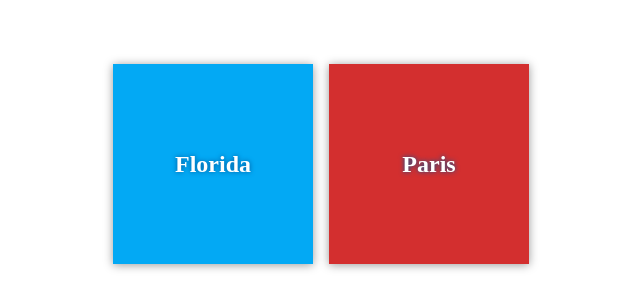
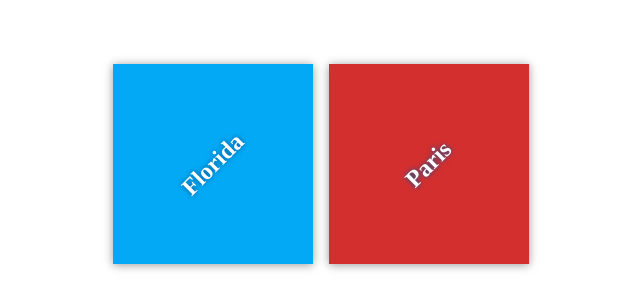
Before and after one commit to jlamoreaux/my-travel-plans, a plain HTML site: page index.html in a window 1280 px wide. Shown: the part 236-544 px from the top of the page, without its empty margins (319-959 px from the left). Drawn offline with Linux system fonts and the light colour scheme; files that its build step writes are made by us from their sources.

Commit message:
Add animation to destination headings

```diff
--- a/app.css
+++ b/app.css
@@ -40,10 +40,15 @@ body {
   text-align: center;
 }
 
+.destination:hover h2 {
+    transform: rotate(0deg);
+}
+
 h2 {
-  margin: 0;
-  transform: rotate();
-  text-shadow: 0 0 5px #01579b;
+    margin: 0;
+    transform: rotate(-45deg);
+    transition: transform 0.5s;
+    text-shadow: 0 0 5px #01579b;
 }
 
 #florida {
```
